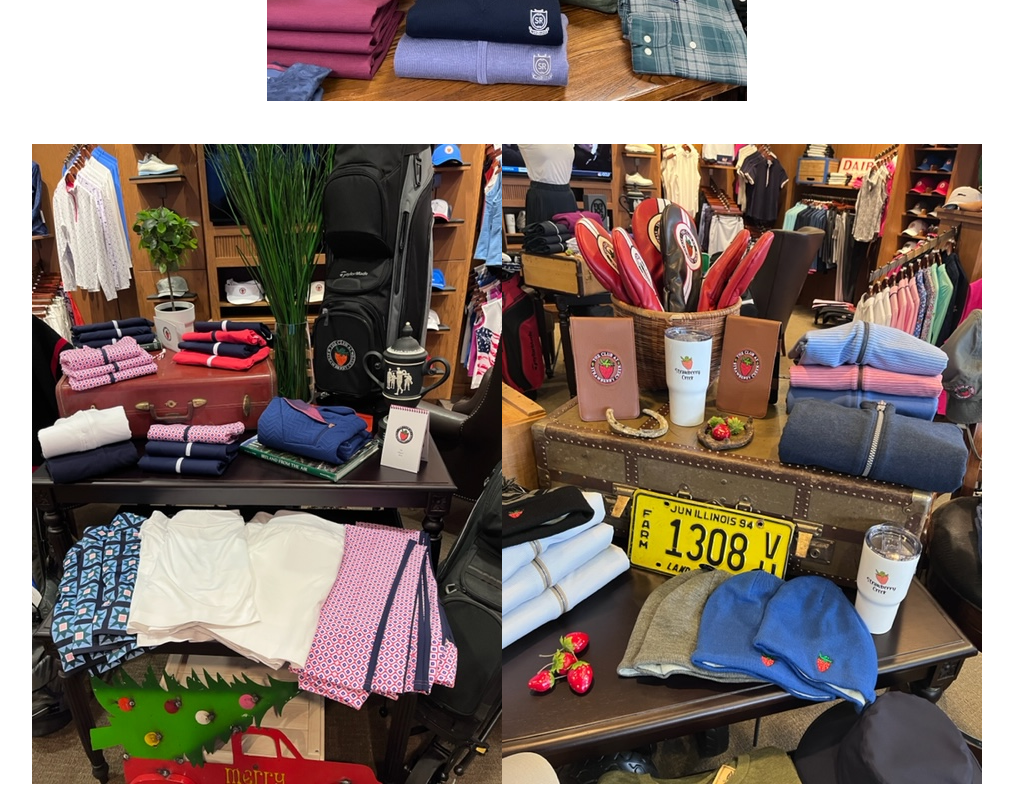
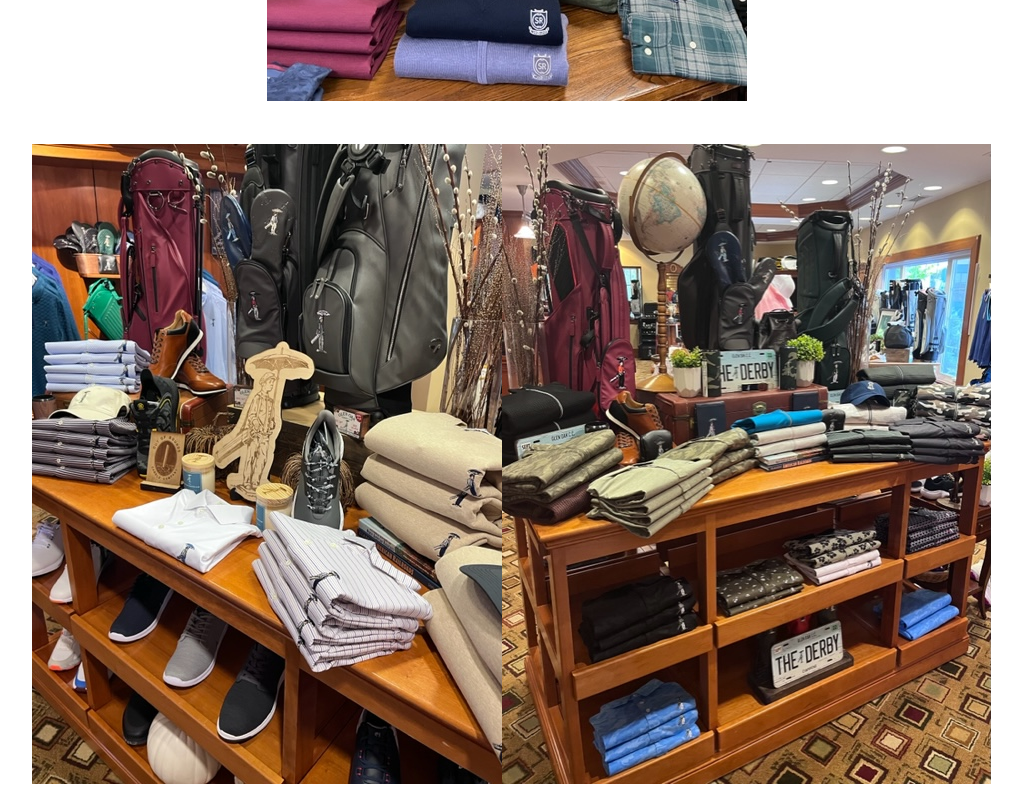
Before and after one commit to ParkerMessner/ABMerchandising, a Next.js app: page /gallery in a window 1280 px wide. Shown: the part 1440-2240 px from the top of the page, without its empty margins (157-1179 px from the left). Built offline with nearby package versions, Linux system fonts and the light colour scheme.

Commit message:
Reorder images

```diff
--- a/pages/gallery.js
+++ b/pages/gallery.js
@@ -68,13 +68,14 @@ export default function Gallery() {
 
             <GalleryDisplay imgs = {SunsetRidge} clubName="Sunset Ridge" clubLoc="Northfield, IL"/>
 
+            <GalleryDisplay imgs = {GlenOaks} clubName="Glen Oak" clubLoc="Glen Ellyn, IL"/>
+
             <GalleryDisplay imgs = {StrawberryCreek} clubName="Strawberry Creek" clubLoc="Kenosha, WI"/>
 
             <GalleryDisplay imgs = {Onwenstia} clubName="Onwentsia" clubLoc="Lake Forest, IL"/>
 
             <GalleryDisplay imgs = {ShoreAcres} clubName="Shore Acres" clubLoc="Lake Bluff, IL"/>
 
-            <GalleryDisplay imgs = {GlenOaks} clubName="Glen Oak" clubLoc="Glen Ellyn, IL"/>
 
         </div>
     );
```
